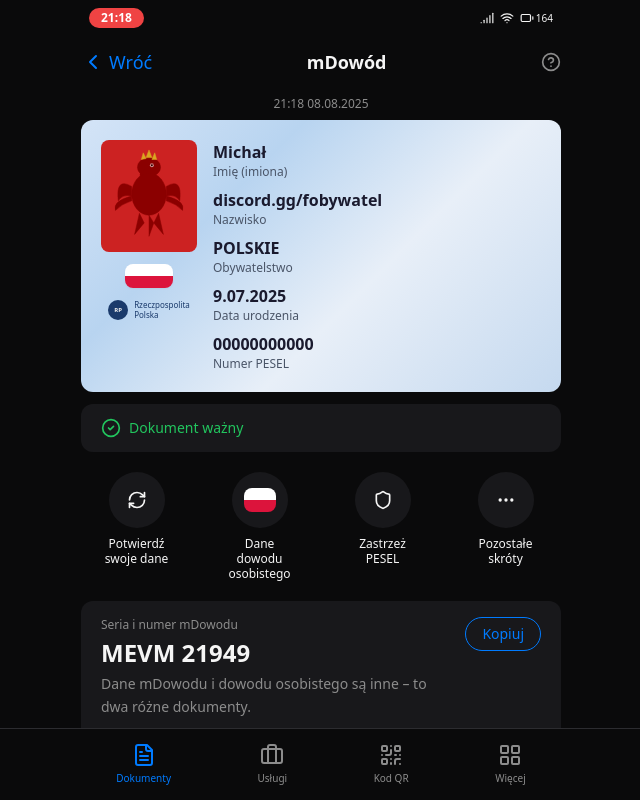
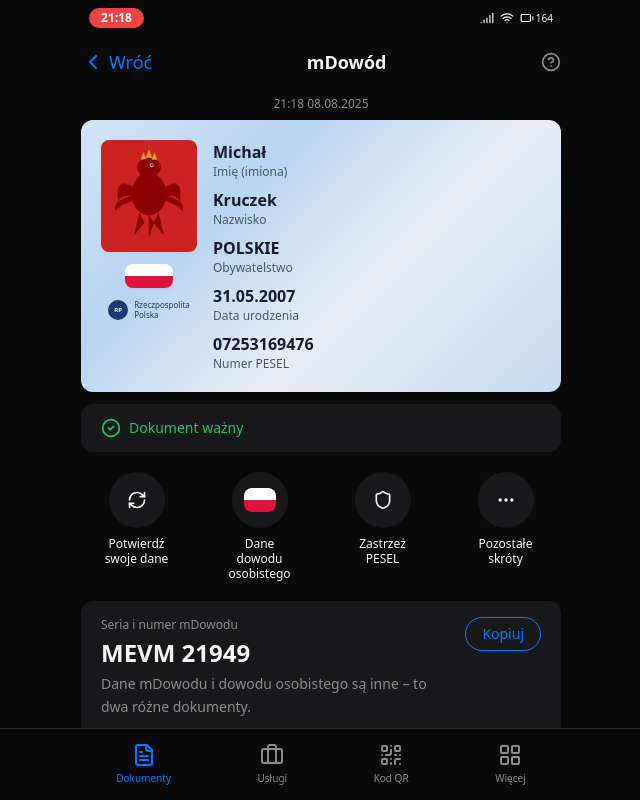
Before and after one commit to MrNest333/nowe-gigawda, a Next.js app: page / in a window 1280 px wide. Shown: the top 800 px of the page, without its empty margins (319-959 px from the left). Built offline with nearby package versions, Linux system fonts and the light colour scheme.

Commit message:
Update id-card.tsx

```diff
--- a/components/id-card.tsx
+++ b/components/id-card.tsx
@@ -71,7 +71,7 @@ export function IDCard() {
               <p className="text-xs text-[#4a5568]">{"Imię (imiona)"}</p>
             </div>
             <div>
-              <p className="text-base font-bold text-[#1a1a2e]">discord.gg/fobywatel</p>
+              <p className="text-base font-bold text-[#1a1a2e]">Kruczek</p>
               <p className="text-xs text-[#4a5568]">Nazwisko</p>
             </div>
             <div>
@@ -79,11 +79,11 @@ export function IDCard() {
               <p className="text-xs text-[#4a5568]">{"Obywatelstwo"}</p>
             </div>
             <div>
-              <p className="text-base font-bold text-[#1a1a2e]">9.07.2025</p>
+              <p className="text-base font-bold text-[#1a1a2e]">31.05.2007</p>
               <p className="text-xs text-[#4a5568]">Data urodzenia</p>
             </div>
             <div>
-              <p className="text-base font-bold text-[#1a1a2e]">00000000000</p>
+              <p className="text-base font-bold text-[#1a1a2e]">07253169476</p>
               <p className="text-xs text-[#4a5568]">Numer PESEL</p>
             </div>
           </div>
```
